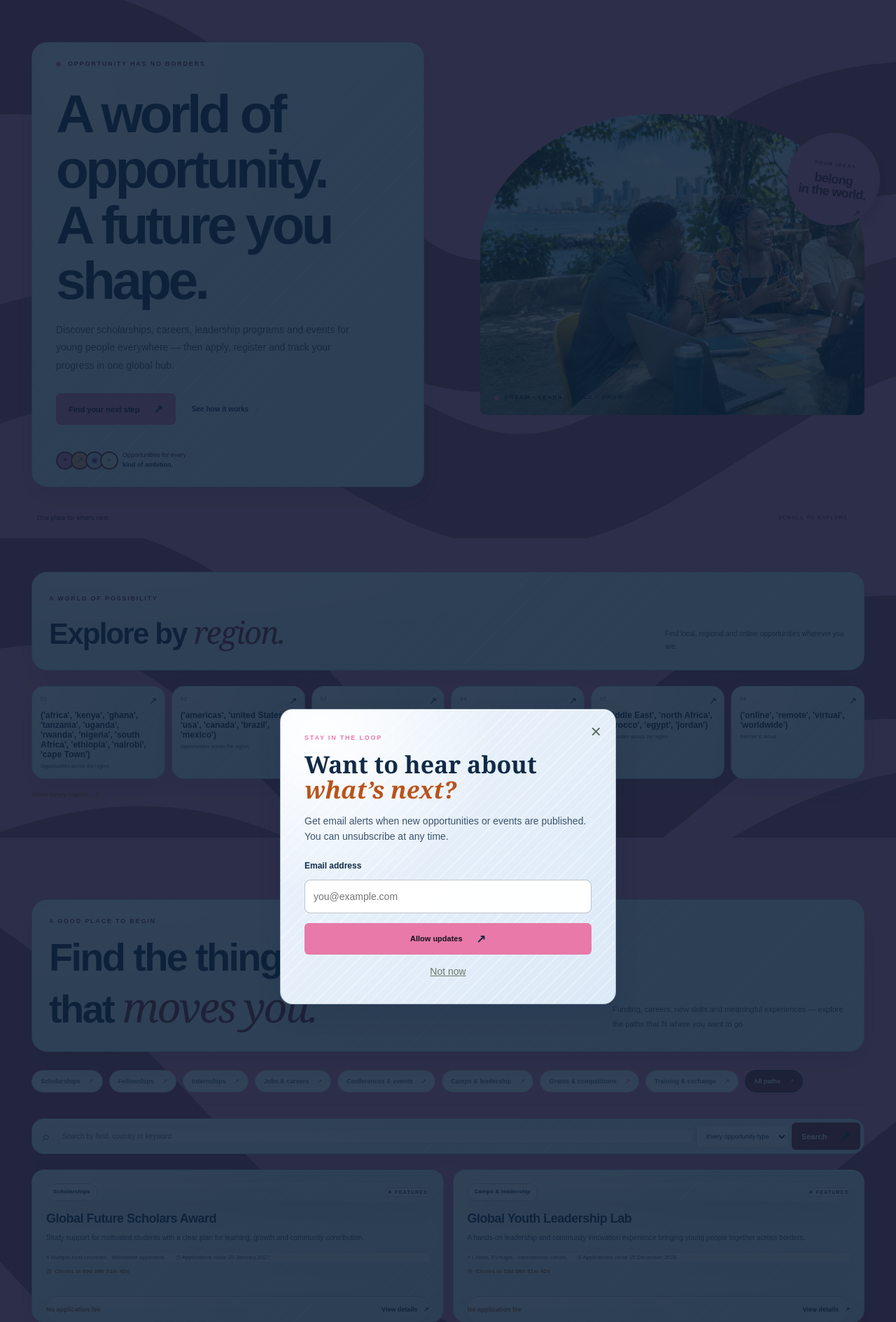
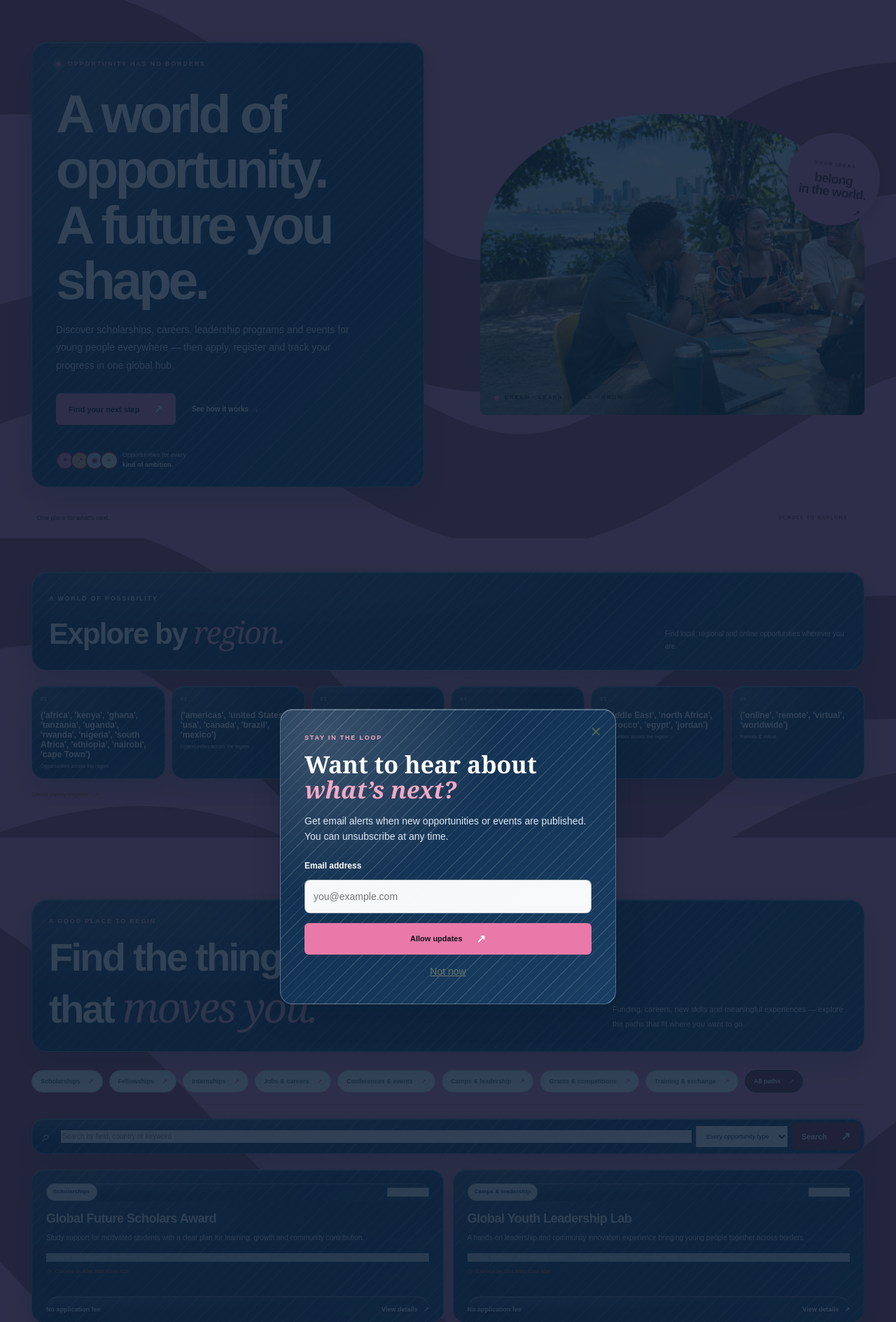
Before and after one commit to kazimotospancho39/Nextgen-opportunity, a Flask app: page / in a window 1280 px wide. Shown: the part 76-1965 px from the top of the page at 70% size. Run offline with Flask 3, Linux system fonts and the light colour scheme; data comes from the database, SQL or seed files in the repository; data that the repository does not hold is empty; some libraries are stand-ins or nearby versions.

Commit message:
Switch cards to dark navy with readable text

```diff
--- a/static/cards.css
+++ b/static/cards.css
@@ -1,13 +1,13 @@
 /* Pale navy glass cards over the existing pink/red site canvas. */
 :root {
   --navy-accent: #102c4a;
-  --card-ink: #102a46;
-  --card-muted: #3c536b;
-  --card-border: rgba(16, 44, 74, .24);
+  --card-ink: #ffffff;
+  --card-muted: #dce8f5;
+  --card-border: rgba(255, 255, 255, .27);
   --card-texture:
-    radial-gradient(ellipse at 12% 8%, rgba(255,255,255,.98), transparent 42%),
-    repeating-linear-gradient(135deg, rgba(255,255,255,.48) 0 1px, transparent 1px 11px),
-    linear-gradient(135deg, #edf4fc 0%, #dce9f7 100%);
+    radial-gradient(ellipse at 12% 8%, rgba(255,255,255,.17), transparent 42%),
+    repeating-linear-gradient(135deg, rgba(255,255,255,.13) 0 1px, transparent 1px 11px),
+    linear-gradient(135deg, #102c4a 0%, #193e63 100%);
 }
 
 :is(
@@ -27,10 +27,10 @@
   .about-content > div:first-child, .contact-layout > div:first-child
 ):not(.pathway-cards) {
   color: var(--card-ink) !important;
-  background-color: #e6eff9 !important;
+  background-color: #102c4a !important;
   background-image: var(--card-texture) !important;
   border-color: var(--card-border) !important;
-  box-shadow: 0 14px 34px rgba(16,44,74,.12), inset 0 1px 0 rgba(255,255,255,.96) !important;
+  box-shadow: 0 16px 38px rgba(10,24,42,.24), inset 0 1px 0 rgba(255,255,255,.28) !important;
   backdrop-filter: blur(16px) saturate(125%);
   -webkit-backdrop-filter: blur(16px) saturate(125%);
 }
@@ -88,7 +88,7 @@
   .media-showcase-head, .gallery-intro, .alerts-layout > div:first-child,
   .form-heading, .about-content > div:first-child, .contact-layout > div:first-child
 ):not(.pathway-cards) a:not(.button):not(.mini-button):not(.tag):not(.status) {
-  color: var(--navy-accent) !important;
+  color: #ffffff !important;
 }
 
 :is(
@@ -105,7 +105,7 @@
   .notifications-empty
 ):not(.pathway-cards) :is(input,select,textarea) {
   background: rgba(255,255,255,.97) !important;
-  color: var(--card-ink) !important;
+  color: #102a46 !important;
   border-color: rgba(16,44,74,.28) !important;
 }
 
@@ -114,6 +114,65 @@
   color: var(--navy-accent) !important;
   border: 1px solid rgba(16,44,74,.2);
 }
+
+:is(
+  [class*="-card"], [class*="-panel"], .admin-stat, .admin-content-card,
+  .region-card, .gallery-empty, .content-media-item, .service-list article,
+  .search-form, .directory-filters, .directory-count, .profile-heading,
+  .profile-form-section, .application-form, .application-summary, .apply-card,
+  .notification-item, .notifications-feed, .notification-preferences,
+  .manage-row, .manage-list, .admin-record, .admin-hint, .admin-stats > div,
+  .media-admin-row, .application-review-card, .dash-row, .dashboard-section,
+  .event-row, .event-preview-card, .pathway-card, .event-stamp, .signal-row,
+  .empty-state, .directory-empty, .hub-note, .form-step, .contact-note,
+  .edit-existing-media, .attached-content-media, .participants-panel,
+  .participant-row, .notifications-empty, .hero-copy, .section-head,
+  .global-locations-head, .media-showcase-head, .gallery-intro,
+  .alerts-layout > div:first-child, .form-heading,
+  .about-content > div:first-child, .contact-layout > div:first-child
+):not(.pathway-cards) em {
+  color: #f4a8c4 !important;
+}
+
+:is(
+  [class*="-card"], [class*="-panel"], .admin-stat, .admin-content-card,
+  .region-card, .gallery-empty, .content-media-item, .service-list article,
+  .search-form, .directory-filters, .directory-count, .profile-heading,
+  .profile-form-section, .application-form, .application-summary, .apply-card,
+  .notification-item, .notifications-feed, .notification-preferences,
+  .manage-row, .manage-list, .admin-record, .admin-hint, .admin-stats > div,
+  .media-admin-row, .application-review-card, .dash-row, .dashboard-section,
+  .event-row, .event-preview-card, .pathway-card, .event-stamp, .signal-row,
+  .empty-state, .directory-empty, .hub-note, .form-step, .contact-note,
+  .edit-existing-media, .attached-content-media, .participants-panel,
+  .participant-row, .notifications-empty, .hero-copy, .section-head,
+  .global-locations-head, .media-showcase-head, .gallery-intro,
+  .alerts-layout > div:first-child, .form-heading,
+  .about-content > div:first-child, .contact-layout > div:first-child
+):not(.pathway-cards) .eyebrow {
+  color: #f4a8c4 !important;
+}
+
+:is(
+  [class*="-card"], [class*="-panel"], .admin-stat, .admin-content-card,
+  .region-card, .gallery-empty, .content-media-item, .service-list article,
+  .search-form, .directory-filters, .directory-count, .profile-heading,
+  .profile-form-section, .application-form, .application-summary, .apply-card,
+  .notification-item, .notifications-feed, .notification-preferences,
+  .manage-row, .manage-list, .admin-record, .admin-hint, .admin-stats > div,
+  .media-admin-row, .application-review-card, .dash-row, .dashboard-section,
+  .event-row, .event-preview-card, .pathway-card, .event-stamp, .signal-row,
+  .empty-state, .directory-empty, .hub-note, .form-step, .contact-note,
+  .edit-existing-media, .attached-content-media, .participants-panel,
+  .participant-row, .notifications-empty, .hero-copy, .section-head,
+  .global-locations-head, .media-showcase-head, .gallery-intro,
+  .alerts-layout > div:first-child, .form-heading,
+  .about-content > div:first-child, .contact-layout > div:first-child
+):not(.pathway-cards) span:not(.tag):not(.status):not(.media-kind):not(.board-icon):not(.notification-mark):not(.pathway-art):not(.pathway-number) {
+  color: var(--card-muted) !important;
+}
+.notification-meta span{color:#f4a8c4!important}
+.button :is(b,span),.mini-button :is(b,span){color:inherit!important}
 
 :is(
   [class*="-card"], [class*="-panel"], .region-card, .gallery-empty,
@@ -134,17 +193,21 @@
 
 :is(.contact-form,.learning-locked) {
   color: var(--card-ink);
-  background-color: #e6eff9;
+  background-color: #102c4a;
   background-image: var(--card-texture);
   border: 1px solid var(--card-border);
-  box-shadow: 0 14px 34px rgba(16,44,74,.12), inset 0 1px 0 rgba(255,255,255,.96);
+  box-shadow: 0 16px 38px rgba(10,24,42,.24), inset 0 1px 0 rgba(255,255,255,.28);
   backdrop-filter: blur(16px) saturate(125%);
   -webkit-backdrop-filter: blur(16px) saturate(125%);
 }
+.opportunity-extra-fields{color:#fff;background-color:#102c4a!important;background-image:var(--card-texture)!important;border-color:var(--card-border)!important;box-shadow:0 14px 34px rgba(10,24,42,.22),inset 0 1px 0 rgba(255,255,255,.25)}
+.opportunity-extra-fields>summary,.opportunity-extra-grid>label{color:#fff!important}
+.opportunity-extra-grid :is(input,select,textarea){background:rgba(255,255,255,.97)!important;color:#102a46!important;border-color:rgba(16,44,74,.28)!important}
 .contact-form :is(label,h1,h2,h3,b,strong),.learning-locked :is(span,p){color:var(--card-ink)!important}
-.contact-form :is(input,select,textarea){background:rgba(255,255,255,.97)!important;color:var(--card-ink)!important;border-color:rgba(16,44,74,.28)!important}
-.learning-locked a{color:var(--navy-accent)!important}
-.pathway-card :is(.pathway-number,.pathway-art,.art-events,.art-work),.pathway-card>i{color:var(--navy-accent)!important}
+.contact-form :is(input,select,textarea){background:rgba(255,255,255,.97)!important;color:#102a46!important;border-color:rgba(16,44,74,.28)!important}
+.learning-locked a{color:#fff!important}
+.pathway-card :is(.pathway-number,.pathway-art,.art-events,.art-work),.pathway-card>i{color:#fff!important}
+.event-stamp :is(span,b),.notification-mark{color:#fff!important}
 
 @media (prefers-reduced-motion: reduce) {
   :is(.notification-item,.participant-row,.manage-row,.media-admin-row,.application-review-card,.event-preview-card,.event-row) { transition: none; }
--- a/templates/base.html
+++ b/templates/base.html
@@ -5,7 +5,7 @@
   <meta name="description" content="Discover global scholarships, careers, leadership programs and events with NextGen Opportunities Plus. Discover. Connect. Explore.">
   <title>{% block title %}NextGen Opportunities Plus · Discover. Connect. Explore.{% endblock %}</title>
   <link rel="stylesheet" href="{{ url_for('static',filename='style.css') }}?v=20261112-notifications">
-  <link rel="stylesheet" href="{{ url_for('static',filename='cards.css') }}?v=20261112-blue-glass">
+  <link rel="stylesheet" href="{{ url_for('static',filename='cards.css') }}?v=20261112-dark-navy-cards">
 </head>
 <body>
 <header class="header"><div class="wrap nav">
```
